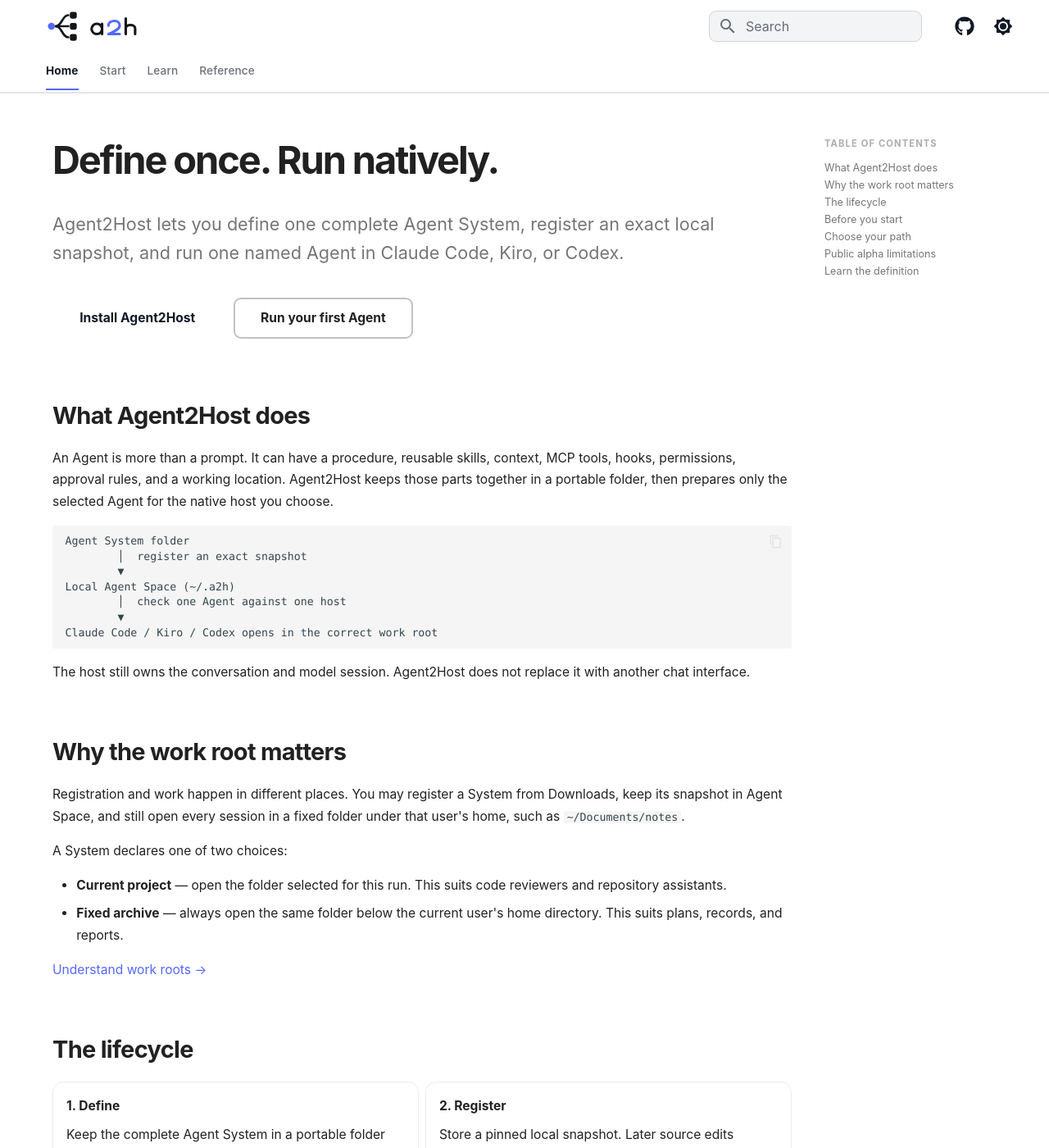
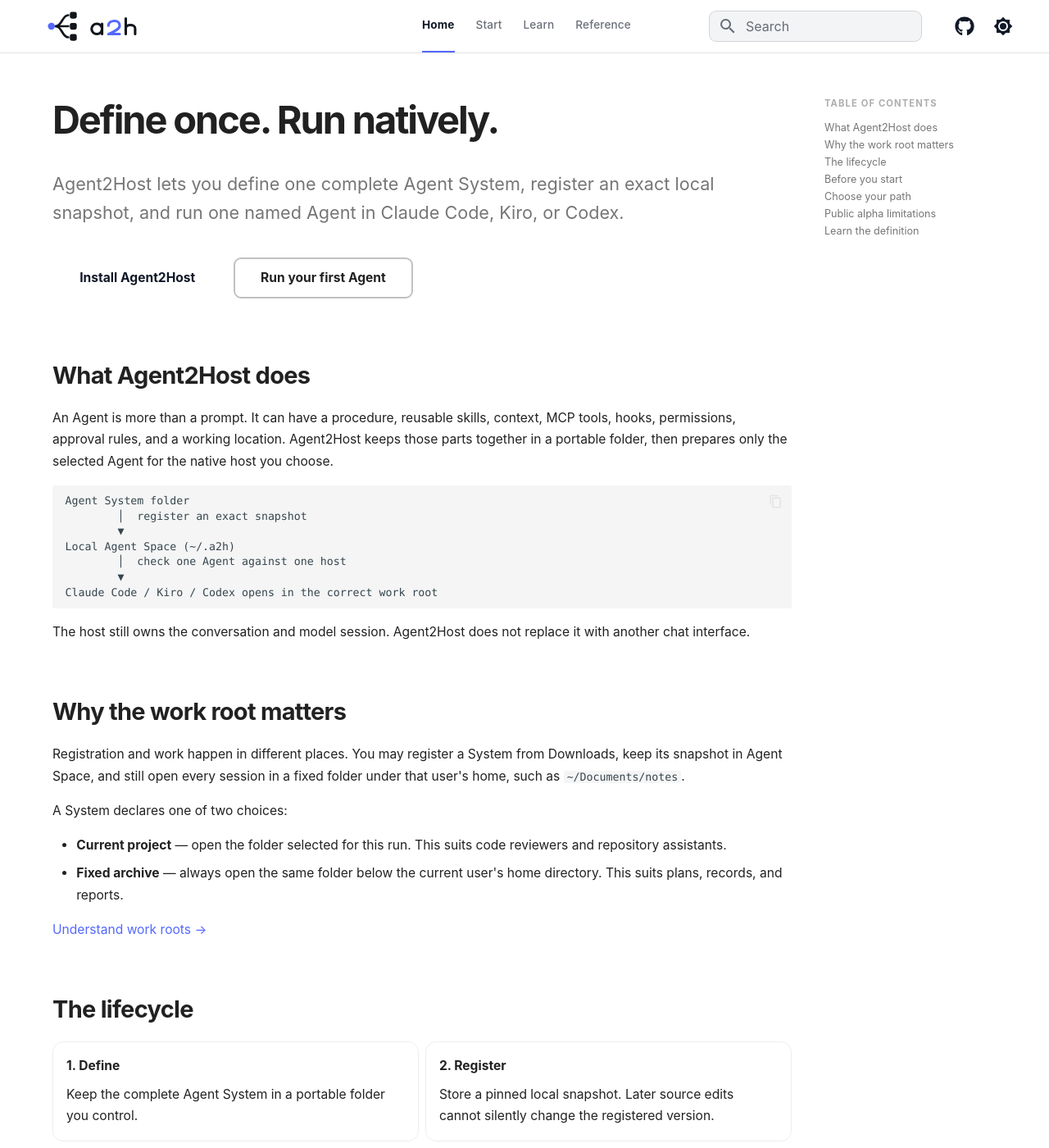
Before and after one commit to Agent2Host/agent2host, an MkDocs documentation site: the page built from docs/index.md, in a window 1280 px wide and 1400 px high. Shown: the whole window at 82% size. Built offline with MkDocs 1.6.1 and Material for MkDocs 9.7.7, drawn with Linux system fonts in a browser that asks for light colours; comment, search, counter and statistics services are not loaded.

Commit message:
docs: keep the header on one row and fix search overlap
Put Home/Start/Learn/Reference on the same row as the lockup so the extra empty tabs bar no longer covers search results.

Co-authored-by: Cursor <cursoragent@cursor.com>

```diff
--- a/docs/stylesheets/extra.css
+++ b/docs/stylesheets/extra.css
@@ -96,16 +96,45 @@
   height: auto;
 }
 
-.md-header__button.md-logo .a2h-logo--light {
+.md-header__button.md-logo .a2h-logo--light,
+.md-nav--primary > .md-nav__title[for="__drawer"] .md-logo .a2h-logo--light {
   display: block;
 }
 
-[data-md-color-scheme="slate"] .md-header__button.md-logo .a2h-logo--light {
+[data-md-color-scheme="slate"] .md-header__button.md-logo .a2h-logo--light,
+[data-md-color-scheme="slate"] .md-nav--primary > .md-nav__title[for="__drawer"] .md-logo .a2h-logo--light {
   display: none;
 }
 
-[data-md-color-scheme="slate"] .md-header__button.md-logo .a2h-logo--dark {
+[data-md-color-scheme="slate"] .md-header__button.md-logo .a2h-logo--dark,
+[data-md-color-scheme="slate"] .md-nav--primary > .md-nav__title[for="__drawer"] .md-logo .a2h-logo--dark {
   display: block;
+}
+
+.md-nav--primary > .md-nav__title[for="__drawer"] {
+  height: auto;
+  min-height: 3.6rem;
+  padding: 0.75rem 0.9rem;
+  line-height: 1;
+  font-size: 0;
+}
+
+.md-nav--primary > .md-nav__title[for="__drawer"] .md-logo {
+  position: static;
+  left: auto;
+  right: auto;
+  top: auto;
+  width: auto;
+  height: auto;
+  margin: 0;
+  padding: 0;
+}
+
+.md-nav--primary > .md-nav__title[for="__drawer"] .md-logo img {
+  display: none;
+  width: 6rem;
+  height: auto;
+  max-width: none;
 }
 
 .md-typeset h1 {
@@ -171,6 +200,40 @@
   line-height: 1.4;
 }
 
+/* Inline search appears from 60em. Keep the same field look there;
+   otherwise Material's gray, nearly-square default takes over. */
+@media screen and (min-width: 60em) {
+  .md-search__form {
+    height: 1.9rem;
+    border: 1px solid color-mix(in srgb, currentColor 14%, transparent);
+    border-radius: 0.45rem;
+    box-shadow: none;
+  }
+
+  [data-md-color-scheme="default"] .md-search__form {
+    background-color: #f3f4f6;
+    color: #111827;
+  }
+
+  [data-md-color-scheme="default"] .md-search__form:hover {
+    background-color: #e5e7eb;
+  }
+
+  [data-md-color-scheme="slate"] .md-search__form {
+    background-color: #161b22;
+    color: #f8fafc;
+  }
+
+  [data-md-color-scheme="slate"] .md-search__form:hover {
+    background-color: #1f2937;
+  }
+
+  .md-search__input::placeholder,
+  .md-search__input + .md-search__icon {
+    color: color-mix(in srgb, currentColor 62%, transparent);
+  }
+}
+
 @media screen and (min-width: 76.25em) {
   .md-grid {
     width: calc(100% - 96px);
@@ -188,6 +251,7 @@
 
   .md-header__inner.md-grid {
     grid-column: 2;
+    grid-row: 1;
     width: 100%;
     max-width: none;
     padding-left: var(--a2h-header-content-inset);
@@ -195,19 +259,44 @@
 
   [dir="ltr"] .md-header__title {
     margin-left: 0;
+    max-width: 12rem;
   }
 
   .md-tabs {
-    display: grid;
-    grid-column: 1 / -1;
-    grid-template-columns: inherit;
+    grid-column: 2;
+    grid-row: 1;
+    display: flex;
+    justify-content: center;
+    align-items: center;
+    justify-self: center;
+    width: auto;
+    max-width: calc(100% - 28rem);
+    background: transparent;
+    border-bottom: none;
+    overflow: visible;
+    pointer-events: none;
+    z-index: 1;
   }
 
   .md-tabs > .md-grid {
-    grid-column: 2;
-    width: 100%;
+    width: auto;
     max-width: none;
-    padding-left: var(--a2h-header-content-inset);
+    padding: 0;
+  }
+
+  .md-tabs__list {
+    pointer-events: auto;
+  }
+
+  .md-tabs__item {
+    height: 3.2rem;
+  }
+
+  .md-tabs__link {
+    margin-top: 0;
+    height: 100%;
+    align-items: center;
+    padding-bottom: 0;
   }
 
   .md-footer__inner.md-grid,
@@ -244,42 +333,20 @@
     width: 13rem;
   }
 
-  .md-search__form {
-    height: 1.9rem;
-    border: 1px solid color-mix(in srgb, currentColor 14%, transparent);
-    border-radius: 0.45rem;
-    box-shadow: none;
-  }
-
-  [data-md-color-scheme="default"] .md-search__form {
-    background-color: #f3f4f6;
-    color: #111827;
-  }
-
-  [data-md-color-scheme="default"] .md-search__form:hover {
-    background-color: #e5e7eb;
-  }
-
-  [data-md-color-scheme="slate"] .md-search__form {
-    background-color: #161b22;
-    color: #f8fafc;
-  }
-
-  [data-md-color-scheme="slate"] .md-search__form:hover {
-    background-color: #1f2937;
-  }
-
-  .md-search__input::placeholder,
-  .md-search__input + .md-search__icon {
-    color: color-mix(in srgb, currentColor 62%, transparent);
+  /* Tabs are a full-width white bar (z-index 3) sitting in the same header
+     as the search dropdown (z-index 1). Raise search so results are not
+     clipped by that bar. */
+  [data-md-toggle="search"]:checked ~ .md-header .md-search,
+  [data-md-toggle="search"]:checked ~ .md-header .md-search__inner {
+    z-index: 4;
   }
 
   .md-header--lifted ~ .md-container .md-sidebar {
-    top: 5.6rem;
+    top: 3.6rem;
   }
 
   .md-header--lifted ~ .md-container .md-typeset :target {
-    --md-scroll-margin: 6.8rem;
+    --md-scroll-margin: 4.8rem;
   }
 
   .md-sidebar--primary .md-nav__title {
```
